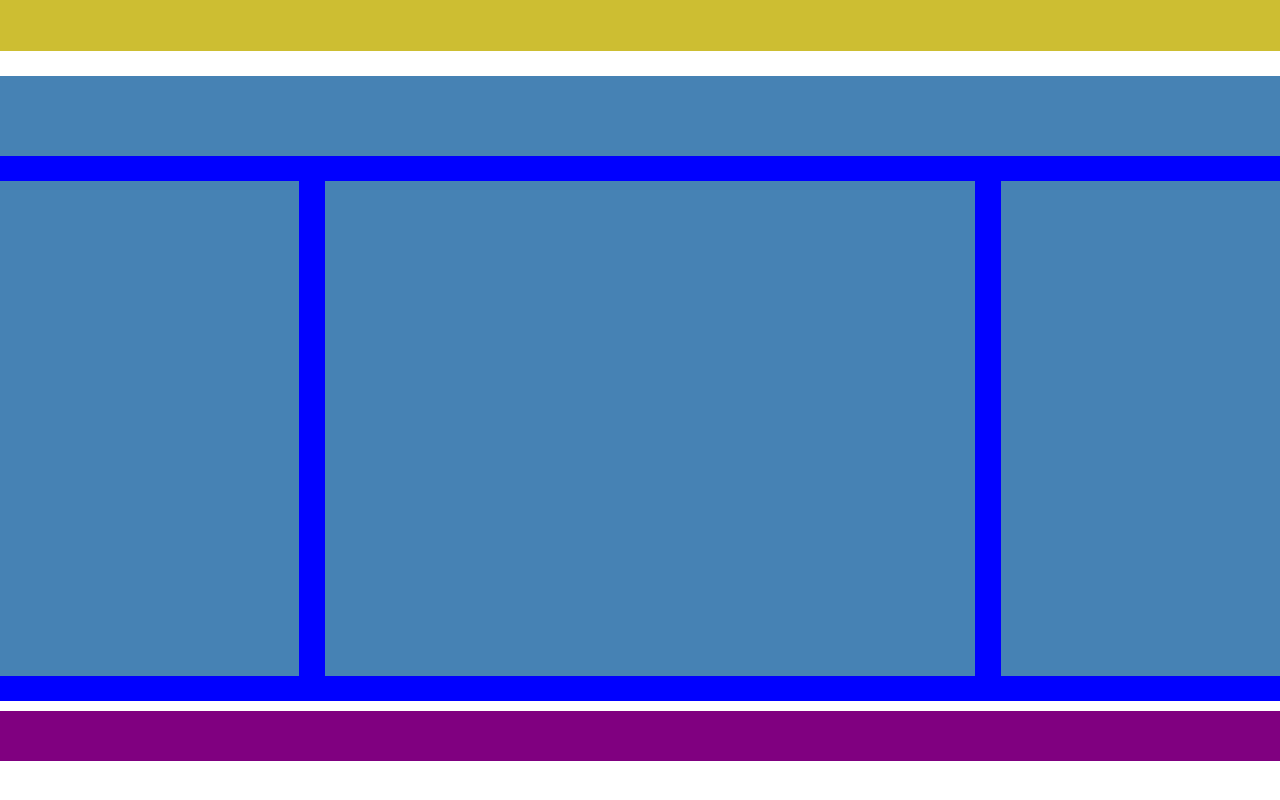
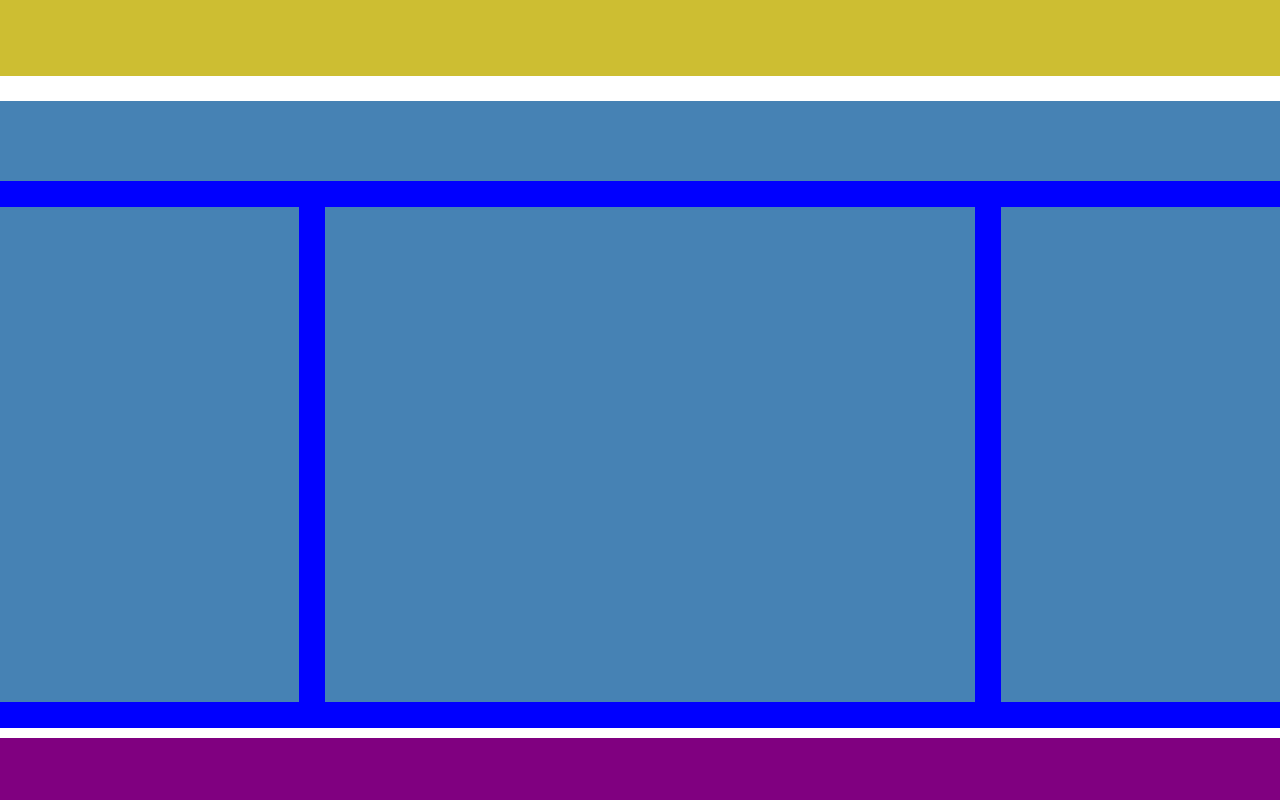
Before and after one commit to floriano-delishaj/htmlcss-struttura-wp, a plain HTML site: page index.html in a window 1280 px wide. Shown: the part 524-1324 px from the top of the page. Before the commit the page ends 1285 px from the top, so only its background shows below. Drawn offline with Linux system fonts and the light colour scheme.

Commit message:
completamento style

```diff
--- a/css/style.css
+++ b/css/style.css
@@ -22,6 +22,7 @@ header, .yellow {
 header {
     height: 100px;
     background: pink;
+    margin-top: 25px;
 }
 
 .yellow {
@@ -31,7 +32,6 @@ header {
 
 main {
     background: blue;
-    height: 625px;
     width: 100%;
 }
 
@@ -39,7 +39,10 @@ main {
     background: steelblue;
     height: 80px;
     width: 100%;
-    margin-bottom: 25px;
+}
+
+.row {
+    padding: 2% 0;
 }
 
 .sidebar {
@@ -58,11 +61,11 @@ main {
     background: steelblue;
     width: 50%;
     height: 495px;
-    margin: 0 2%;;
+    margin: 0 2%;
 }
 
 footer {
-    height: 50px;
+    height: 70px;
     width: 100%;
     background: purple;
     margin-top: 10px;
```
